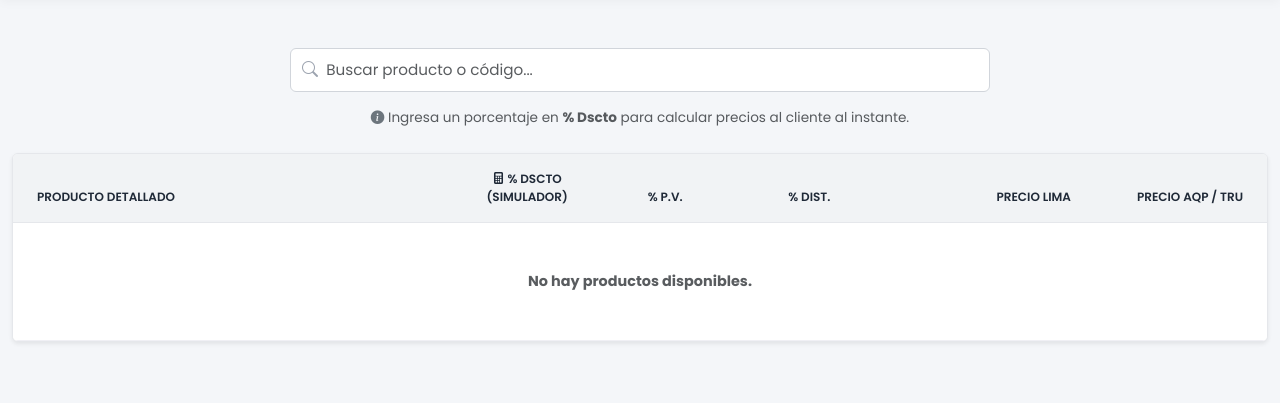
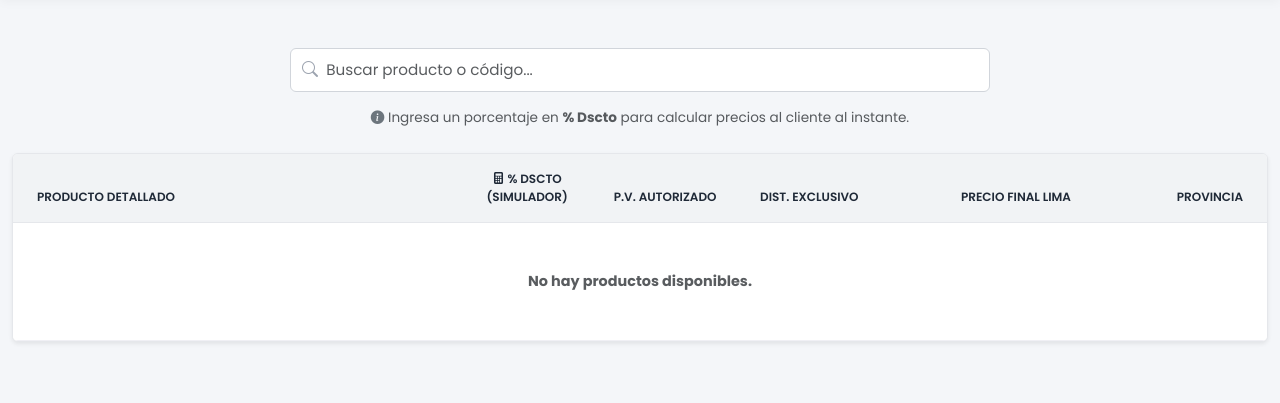
Before and after one commit to GrupoLinrosInterinsumos/gli_precios, a Flask app: page /vendedor in a window 1280 px wide. Shown: the part 55-458 px from the top of the page. Run offline with Flask 3, Linux system fonts and the light colour scheme; the visitor is signed in with stand-in values (Sample User, id 1); data comes from the database, SQL or seed files in the repository; data that the repository does not hold is empty.

Commit message:
Update index_vendedor.html

```diff
--- a/templates/index_vendedor.html
+++ b/templates/index_vendedor.html
@@ -100,10 +100,10 @@
                     <tr>
                         <th style="min-width: 350px; padding-left: 1.5rem; text-align: left;">Producto Detallado</th>
                         <th class="text-center" style="width: 12%;"><i class="bi bi-calculator-fill"></i> % Dscto (Simulador)</th>
-                        <th class="text-center" style="width: 10%;">% P.V. </th>
-                        <th class="text-center" style="width: 13%;">% Dist.</th>
-                        <th class="text-end" style="width: 15%;">Precio Lima</th>
-                        <th class="text-end" style="width: 15%; padding-right: 1.5rem;">Precio AQP / TRU</th>
+                        <th class="text-center" style="width: 10%;">P.V. Autorizado</th>
+                        <th class="text-center" style="width: 13%;">Dist. Exclusivo</th>
+                        <th class="text-end" style="width: 15%;">Precio Final Lima</th>
+                        <th class="text-end" style="width: 15%; padding-right: 1.5rem;">Provincia</th>
                     </tr>
                 </thead>
                 <tbody id="tablaResultados"></tbody>
@@ -212,13 +212,15 @@
 
             let badgeCodigo = p.codigo && p.codigo !== 'NAN' && p.codigo !== 'S/C' ? `<span class="badge-custom mt-1"><i class="bi bi-upc-scan"></i> ${p.codigo}</span>` : '';
 
-            // 🔥 NOTAS SÚPER VISIBLES PARA EL VENDEDOR TAMBIÉN 🔥
-            let isCuajo = p.nombre.toUpperCase().includes("CUAJO IL CASARO");
+            // 🔥 CONTROL DE PRIVACIDAD EN EL LADO DEL VENDEDOR 🔥
             let htmlNota = '';
-            if (isCuajo) {
-                htmlNota = `<div class="nota-cuajo mt-2"><i class="bi bi-exclamation-triangle-fill"></i> ${p.nota}</div>`;
-            } else if (p.nota) {
-                htmlNota = `<div class="mt-2 p-1 px-2 rounded bg-warning-subtle border border-warning text-dark fw-bold d-inline-block" style="font-size:0.7rem;"><i class="bi bi-sticky-fill text-warning-emphasis"></i> ${p.nota}</div>`;
+            if (p.nota && p.nota_visible) {
+                let isCuajo = p.nombre.toUpperCase().includes("CUAJO IL CASARO");
+                if (isCuajo) {
+                    htmlNota = `<div class="nota-cuajo mt-2"><i class="bi bi-exclamation-triangle-fill"></i> ${p.nota}</div>`;
+                } else {
+                    htmlNota = `<div class="mt-2 p-1 px-2 rounded bg-warning-subtle border border-warning text-dark fw-bold d-inline-block" style="font-size:0.7rem;"><i class="bi bi-sticky-fill text-warning-emphasis"></i> ${p.nota}</div>`;
+                }
             }
 
             let rowId = `row_${index}`;
```
